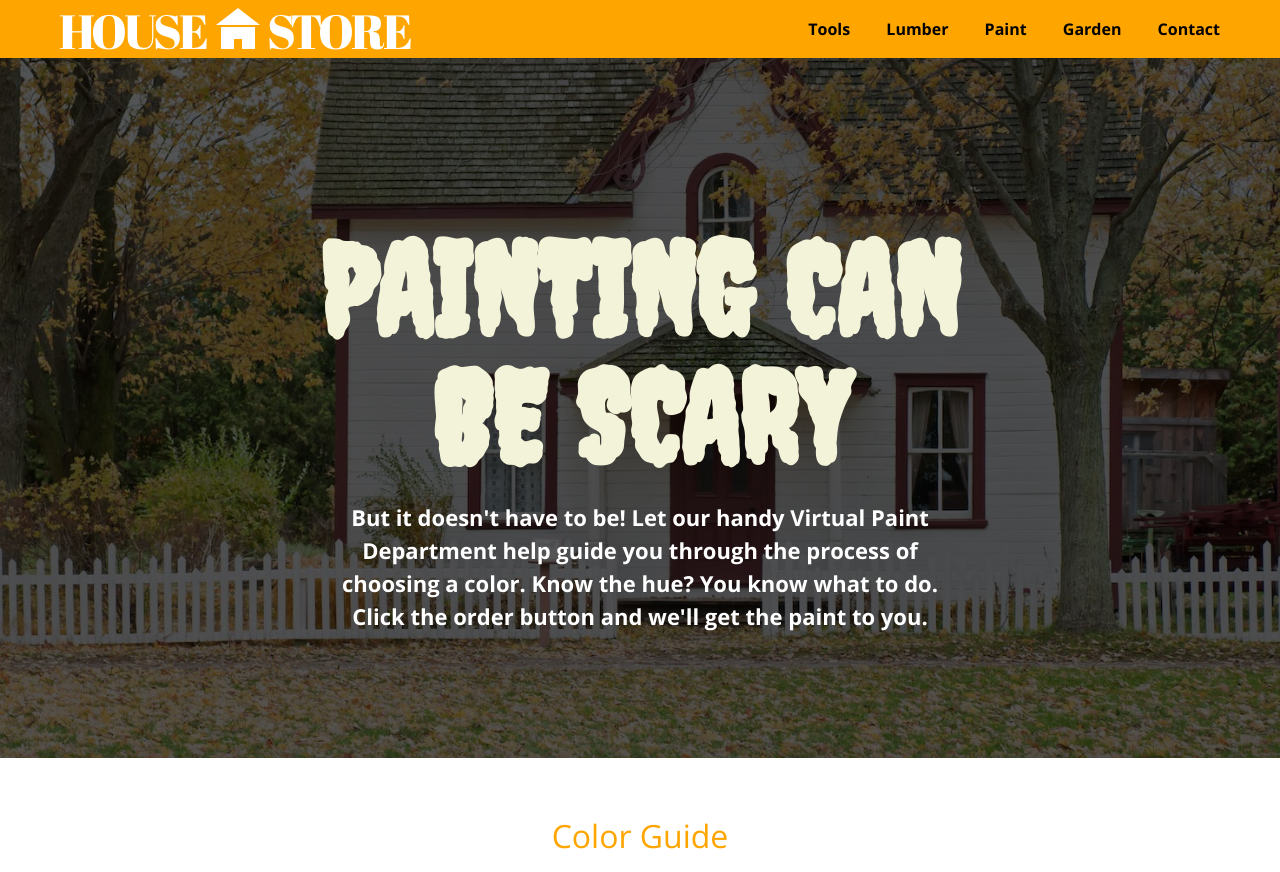
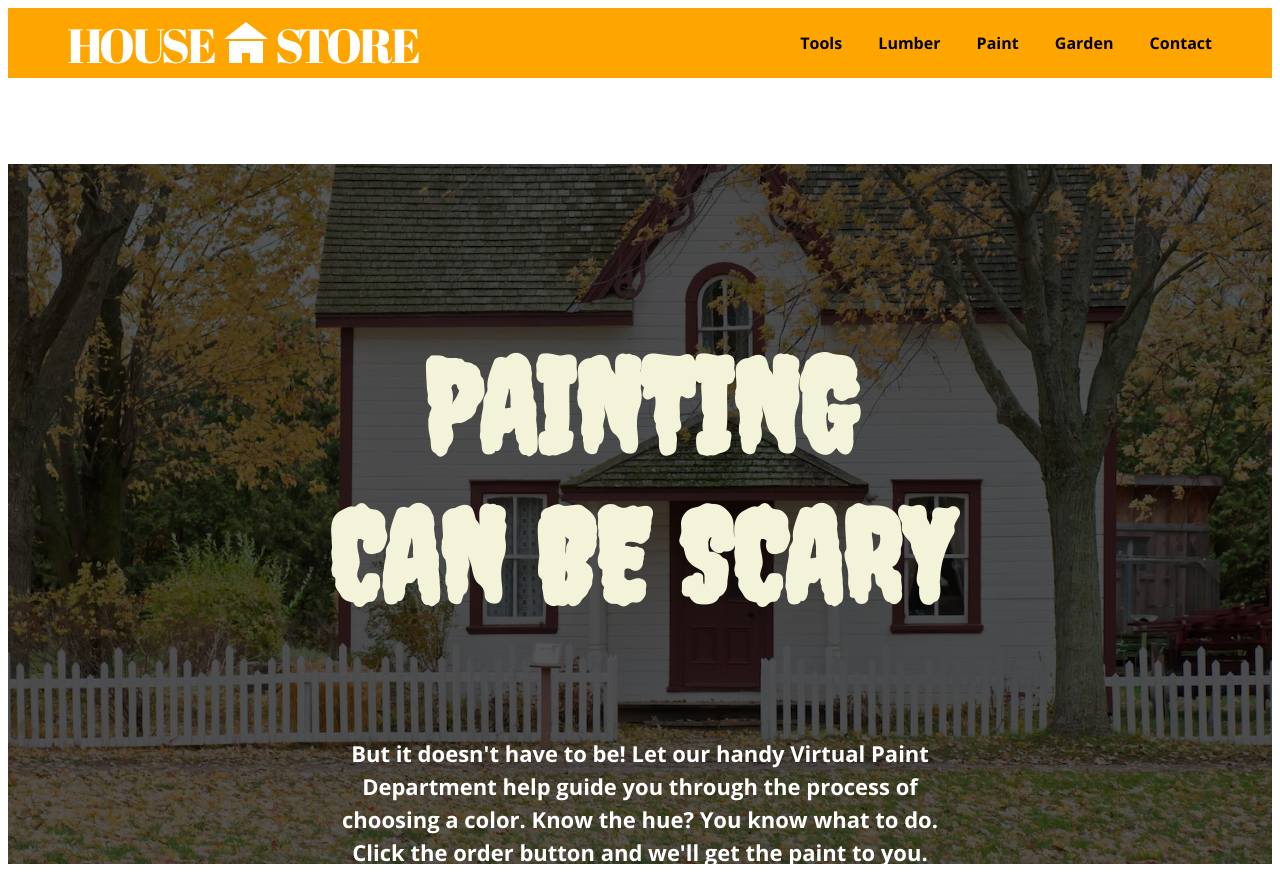
Before and after one commit to Blujay0/paint-store, a plain HTML site: page index.html in a window 1280 px wide. Shown: the top 872 px of the page. Drawn offline with nearby package versions, Linux system fonts and the light colour scheme.

Commit message:
comment out reset.css

```diff
--- a/index.html
+++ b/index.html
@@ -3,7 +3,7 @@
 
 <head>
   <title>House Store</title>
-  <link rel="stylesheet" type="text/css" href="resources/css/reset.css">
+  <!-- <link rel="stylesheet" type="text/css" href="resources/css/reset.css"> -->
   <link rel="stylesheet" type="text/css" href="resources/css/styles.css">
   <link href="https://fonts.googleapis.com/css?family=Creepster" rel="stylesheet">
   <link href="https://fonts.googleapis.com/css?family=Open+Sans:400,700" rel="stylesheet">
```
